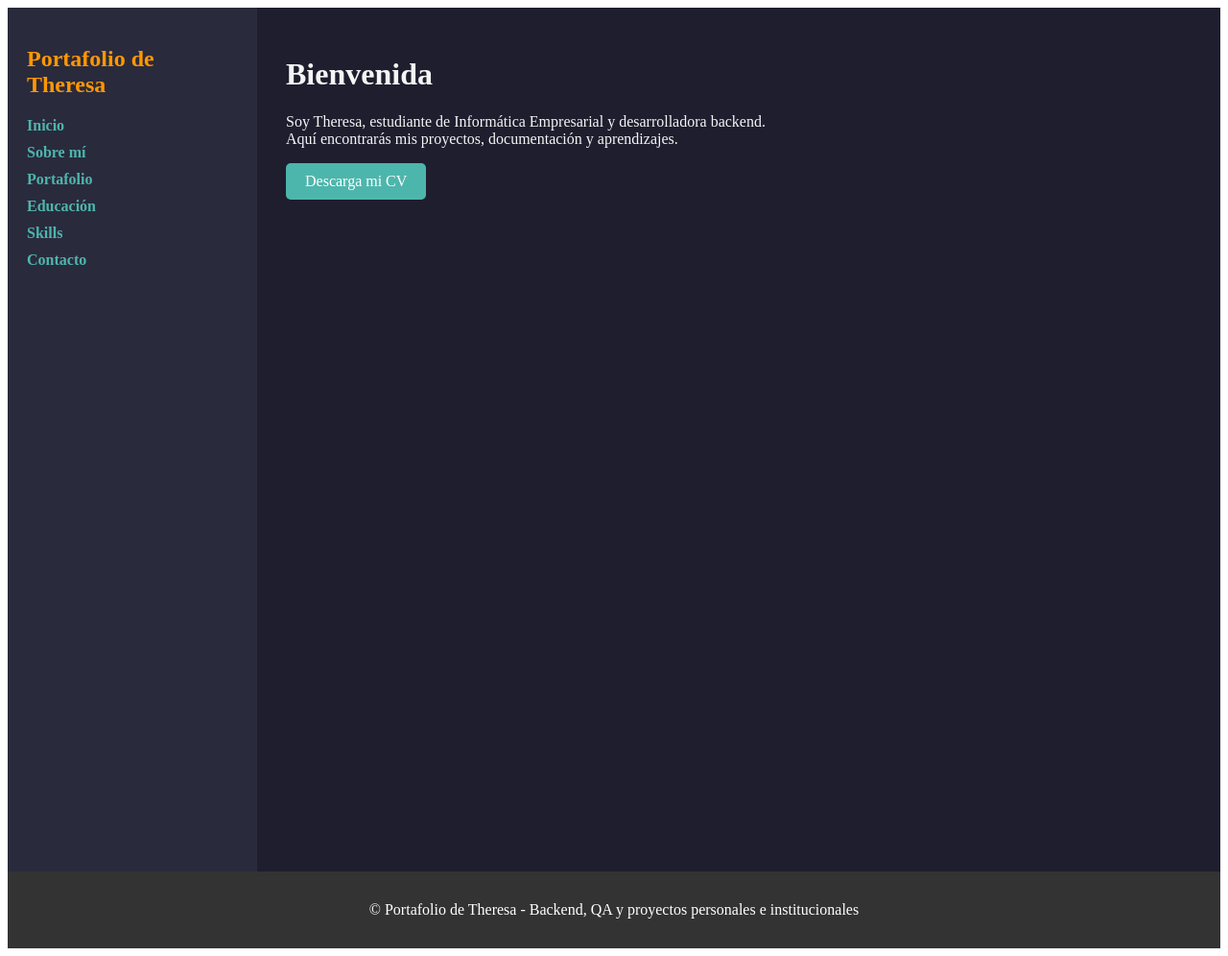
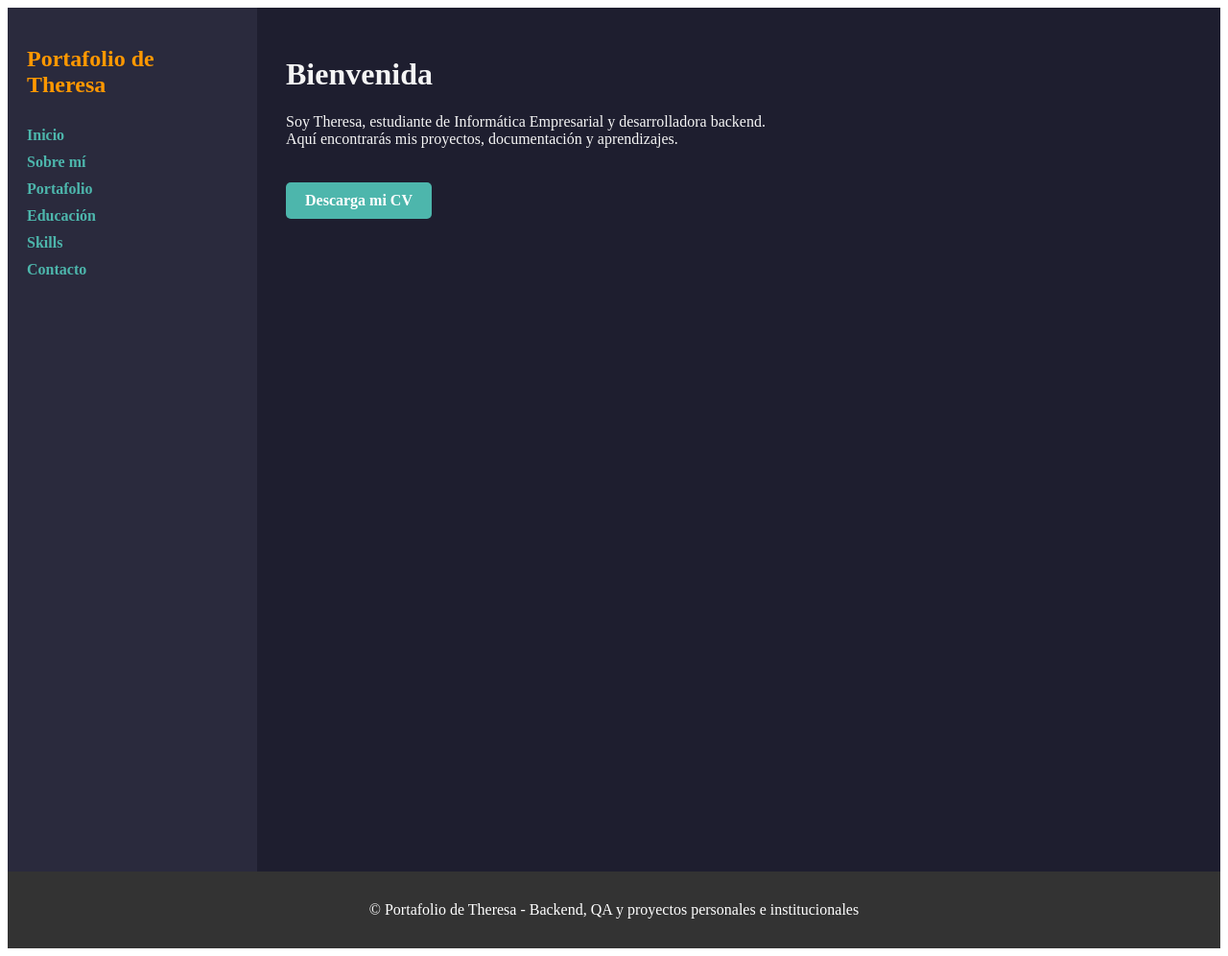
Before and after one commit to Theresa2024/TheresaOlivas.github.io, a Jekyll site: the page built from index.md, in a window 1280 px wide. Shown: the whole page at 96% size. Built offline with Jekyll 4.4.1, drawn with Linux system fonts in a browser that asks for light colours.

Commit message:
Add styles for sidebar, button, and content layout

```diff
--- a/assets/css/style.css
+++ b/assets/css/style.css
@@ -1,20 +1,27 @@
+/* Contenedor principal: sidebar + contenido */
 .container {
   display: flex;
-  min-height: 100vh;
+  min-height: 100vh; /* ocupa toda la altura de la pantalla */
 }
 
+/* Sidebar a la izquierda */
 .sidebar {
   width: 220px;
   background-color: #2a2a3d;
   padding: 20px;
   color: #fff;
+  display: flex;
+  flex-direction: column; /* organiza elementos en columna */
+  align-items: flex-start; /* alinea a la izquierda */
 }
 
+/* Título del sitio en sidebar */
 .sidebar h2 {
   color: #ff9800;
   margin-bottom: 20px;
 }
 
+/* Menú de navegación */
 .sidebar nav a {
   display: block;
   margin: 10px 0;
@@ -27,20 +34,7 @@
   color: #ff9800;
 }
 
-.content {
-  flex: 1;
-  padding: 30px;
-  background-color: #1e1e2f;
-  color: #f5f5f5;
-}
-
-footer {
-  background-color: #333;
-  color: #fff;
-  text-align: center;
-  padding: 15px;
-}
-
+/* Botón de CV dentro del sidebar */
 .btn {
   display: inline-block;
   background-color: #4db6ac;
@@ -48,7 +42,26 @@ footer {
   padding: 10px 20px;
   border-radius: 5px;
   text-decoration: none;
+  margin-top: 20px;
+  font-weight: bold;
 }
+
 .btn:hover {
   background-color: #ff9800;
 }
+
+/* Contenido principal a la derecha */
+.content {
+  flex: 1; /* ocupa todo el espacio restante */
+  padding: 30px;
+  background-color: #1e1e2f;
+  color: #f5f5f5;
+}
+
+/* Footer al final */
+footer {
+  background-color: #333;
+  color: #fff;
+  text-align: center;
+  padding: 15px;
+}
```
